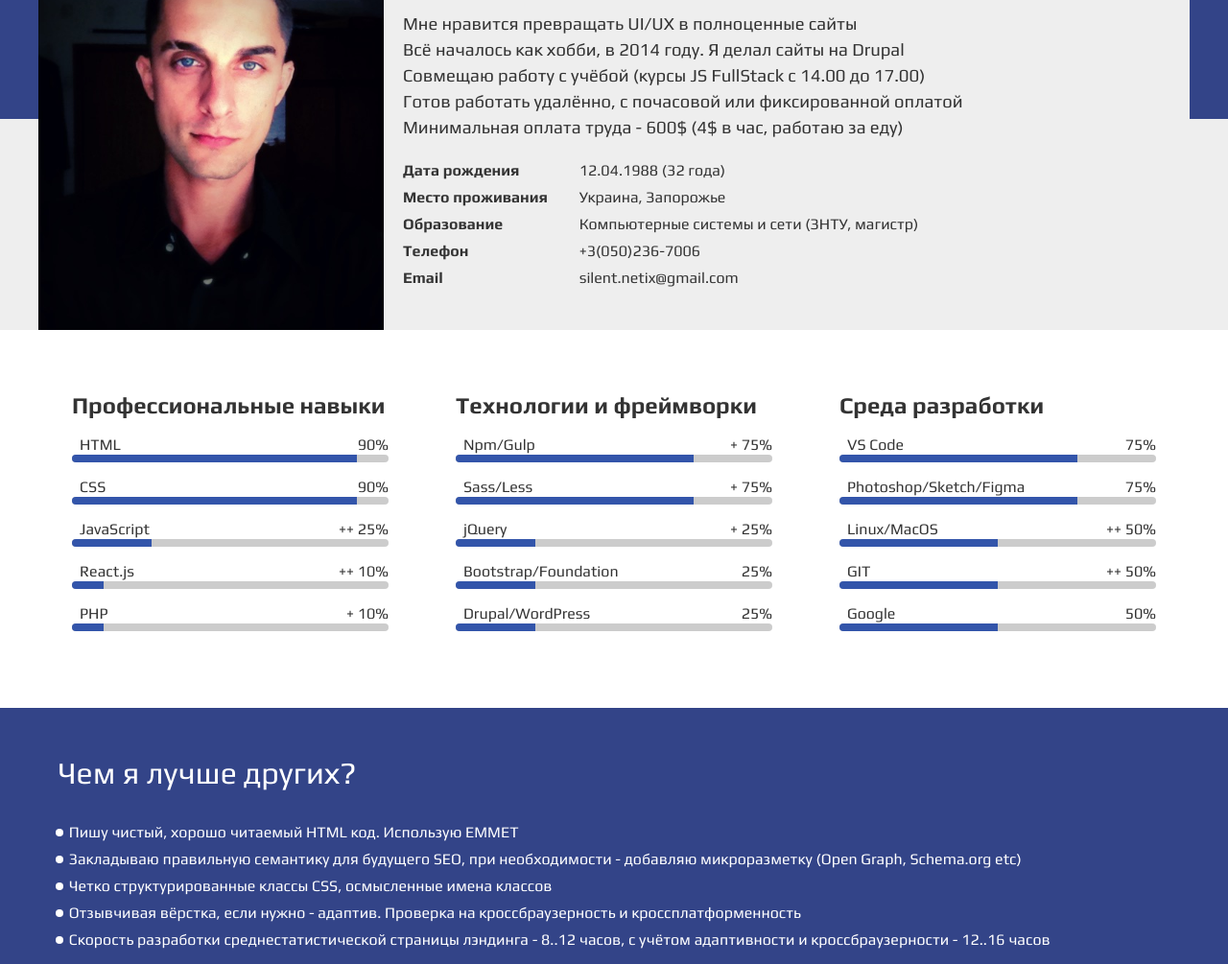
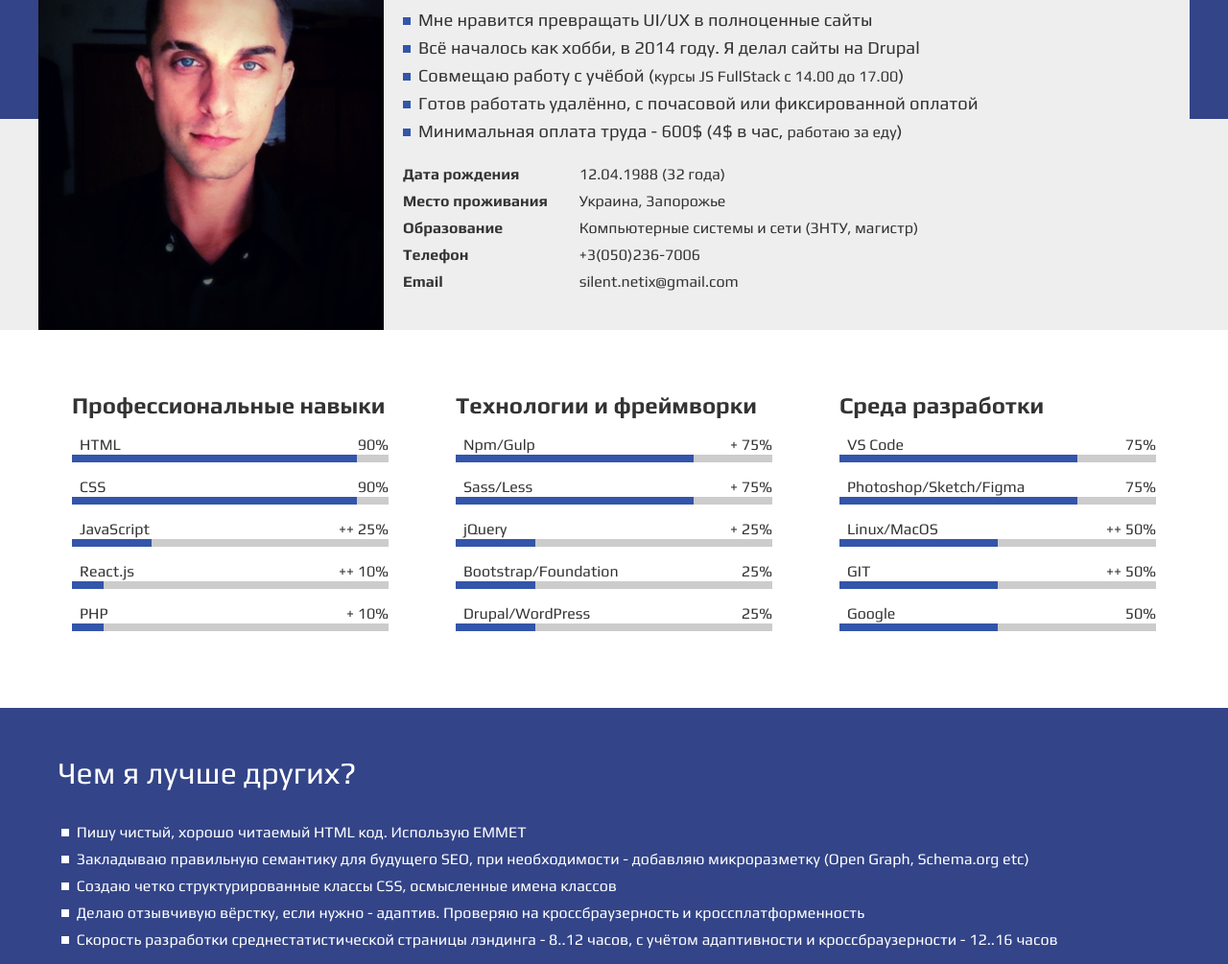
Before and after one commit to andrewsilent/portfolio, a plain HTML site: page index.html in a window 1280 px wide. Shown: the part 236-1241 px from the top of the page at 96% size. Drawn offline with Linux system fonts and the light colour scheme.

Commit message:
add fixes

```diff
--- a/assets/css/style.css
+++ b/assets/css/style.css
@@ -77,14 +77,31 @@ body {
     z-index: 1;
 }
 
-.section-intro .state-list {
+.section-intro .state-wrap {
     padding: 0 1.25rem;
     flex-grow: 1;
 }
 
-.section-intro .state {
+.section-intro .state-list .item {
     font: 400 1.15rem/1.25 'Play';
-    margin-bottom: 0.25rem;
+    margin-bottom: 0.375rem;
+    margin-left: 0.5rem;
+}
+
+.section-intro .state-list .item::before {
+    display: inline-block;
+    content: '';
+    height: 8px;
+    width: 8px;
+    background-color: #35A;
+    position: relative;
+    top: -0.0625rem;
+    left: -0.5rem;
+}
+
+.section-intro .state-list .item .small {
+    font-size: 1rem;
+    vertical-align: baseline;
 }
 
 .section-intro .personal-list {
@@ -134,7 +151,6 @@ body {
     display: flex;
     margin-top: 2.25rem;
     height: 8px;
-    border-radius: 4px;
     background-color: #CCC;
     cursor: pointer;
 }
@@ -150,8 +166,6 @@ body {
     right: 0;
     bottom: 0;
     padding: 0.5625rem 0.75rem;
-    border-top-left-radius: 4px;
-    border-bottom-left-radius: 4px;
     background-image: linear-gradient(90deg, rgba(51,85,170,1) 65%, rgba(51,85,170,0) 110%);
     color: #EEE;
     white-space: nowrap;
@@ -162,8 +176,6 @@ body {
     display: block;
     content: '';
     height: 8px;
-    border-top-left-radius: 4px;
-    border-bottom-left-radius: 4px;
     position: absolute;
     top: 0;
     left: 0;
@@ -250,6 +262,7 @@ body {
 
 .section-advantages .item {
     margin-bottom: 0.5rem;
+    margin-left: 0.5rem;
 }
 
 .section-advantages .item::before {
@@ -258,10 +271,9 @@ body {
     height: 8px;
     width: 8px;
     background-color: #FFF;
-    border-radius: 4px;
     position: relative;
     top: -0.0625rem;
-    left: -0.1rem;
+    left: -0.25rem;
 }
 
 .section-projects {
--- a/index.html
+++ b/index.html
@@ -1,5 +1,5 @@
 <!DOCTYPE html>
-<html lang="en">
+<html lang="ru">
 
 <head>
     <meta charset="UTF-8">
@@ -14,14 +14,20 @@
         <section class="section-intro">
             <div class="container">
                 <div class="intro">
-                    <div class="state-list">
-                        <h1 class="title">Андрей Пашаев</h1>
-                        <h2 class="second-title">Front-End Developer</h2>
-                        <p class="state">Мне нравится превращать UI/UX в полноценные сайты</p>
-                        <p class="state">Всё началось как хобби, в 2014 году. Я делал сайты на Drupal</p>
-                        <p class="state">Совмещаю работу с учёбой (курсы JS FullStack с 14.00 до 17.00)</p>
-                        <p class="state">Готов работать удалённо, с почасовой или фиксированной оплатой</p>
-                        <p class="state">Минимальная оплата труда - 600$ (4$ в час, работаю за еду)</p>
+                    <div class="state-wrap">
+                        <div class="state-list">
+                            <h1 class="title">Андрей Пашаев</h1>
+                            <h2 class="second-title">Front-End Developer</h2>
+                            <ul class="list">
+                                <li class="item">Мне нравится превращать UI/UX в полноценные сайты</li>
+                                <li class="item">Всё началось как хобби, в 2014 году. Я делал сайты на Drupal</li>
+                                <li class="item">Совмещаю работу с учёбой (<span class="small">курсы JS FullStack с
+                                        14.00 до 17.00</span>)</li>
+                                <li class="item">Готов работать удалённо, с почасовой или фиксированной оплатой</li>
+                                <li class="item">Минимальная оплата труда - 600$ (4$ в час, <span class="small">работаю
+                                        за еду</span>)</li>
+                            </ul>
+                        </div>
                         <div class="personal-list">
                             <ul class="list">
                                 <li class="item">
@@ -131,10 +137,10 @@
                         (Open Graph, Schema.org etc)
                     </li>
                     <li class="item">
-                        Четко структурированные классы CSS, осмысленные имена классов
+                        Создаю четко структурированные классы CSS, осмысленные имена классов
                     </li>
                     <li class="item">
-                        Отзывчивая вёрстка, если нужно - адаптив. Проверка на кроссбраузерность и
+                        Делаю отзывчивую вёрстку, если нужно - адаптив. Проверяю на кроссбраузерность и
                         кроссплатформенность
                     </li>
                     <li class="item">
@@ -153,7 +159,8 @@
                             <a href="https://andrewsilent.github.io/fabrika-podarkov/" class="card-link" target="blank">
                                 <img src="assets/img/fabrikapodarkov.jpg" alt="" class="card-img">
                                 https://andrewsilent/fabrika-podarkov.ru</a>
-                            <p class="card-descr">Сайт по новогодник подаркам, Нижний Новгород. Дизайн в Figma</p>
+                            <p class="card-descr">Сайт по продаже новогодних подарков, Нижний Новгород. Дизайн в Figma
+                            </p>
                         </li>
                         <li class="card">
                             <a href="https://andrewsilent.github.io/avtorium52/" class="card-link" target="blank">
@@ -169,8 +176,7 @@
                                 которой я работал. Стояла задача сделать скроллинг страниц таким образом, чтобы при
                                 нажатии на любую кнопку навигации (слева на сайте) страница перелистывалась как будто на
                                 соседний блок, то есть не было видно перелистывания если вы, предположим, переходите с
-                                первой сразу на четвертую. Ссылки вакансии, контакты, наша команда, портфолио - рабочие,
-                                там тоже готовые страницы. Дизайн в Sketch (macOS), использование gulp, sass</p>
+                                первой сразу на четвертую. Дизайн в Sketch (macOS), использование gulp, sass</p>
                         </li>
                         <li class="card">
                             <a href="https://andrewsilent.github.io/bittmax/" class="card-link" target="blank">
@@ -197,8 +203,8 @@
                             <a href="https://andrewsilent.github.io/ultra-exchange/" class="card-link" target="blank">
                                 <img src="assets/img/ultraxchange.jpg" alt="" class="card-img">
                                 https://andrewsilent/ultra-exchange</a>
-                            <p class="card-descr">Дизайн в sketch (macOS), использование gulp, sass. Дочерний сайт
-                                проекта соцсети hubculture</p>
+                            <p class="card-descr">Дочерний сайт проекта соцсети hubculture. Дизайн в sketch (macOS),
+                                использование gulp, sass</p>
                         </li>
                         <li class="card">
                             <a href="https://andrewsilent.github.io/vrolio/" class="card-link" target="blank">
```
